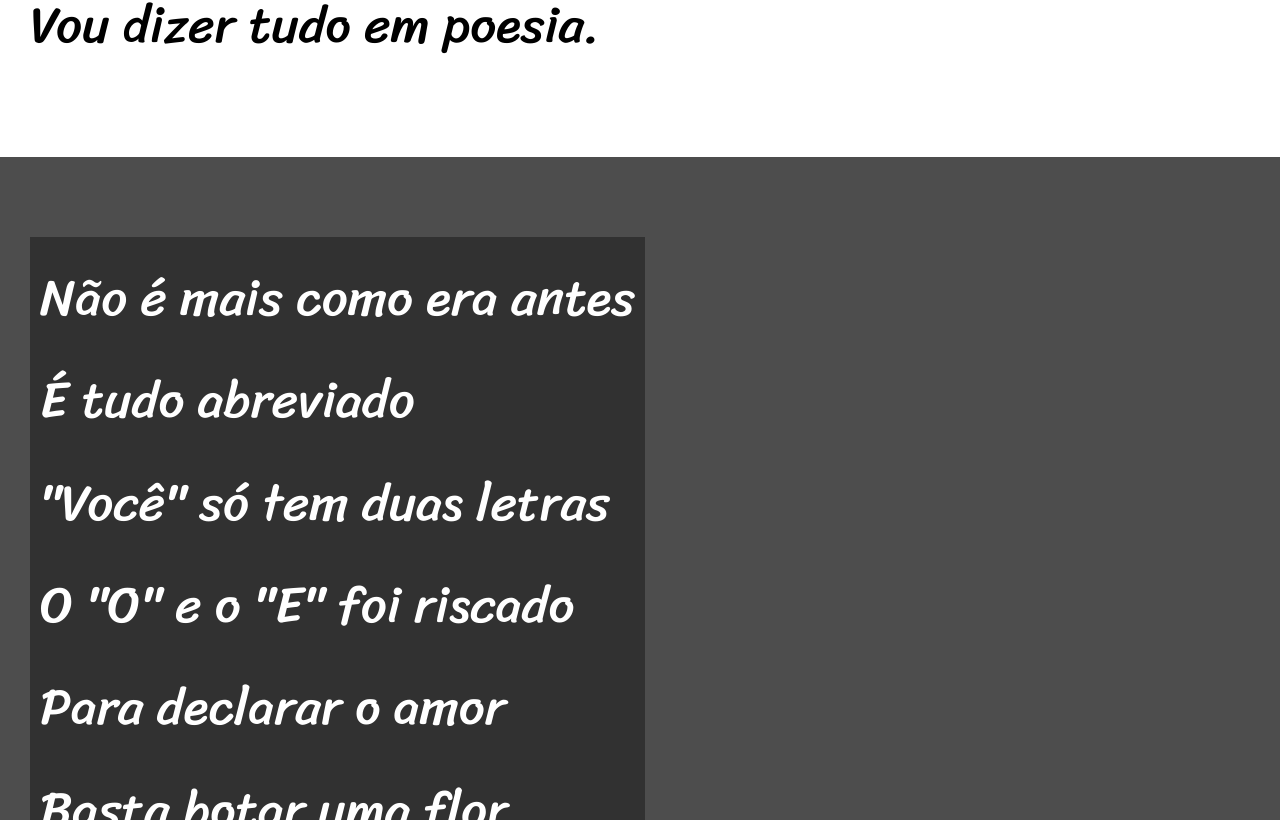
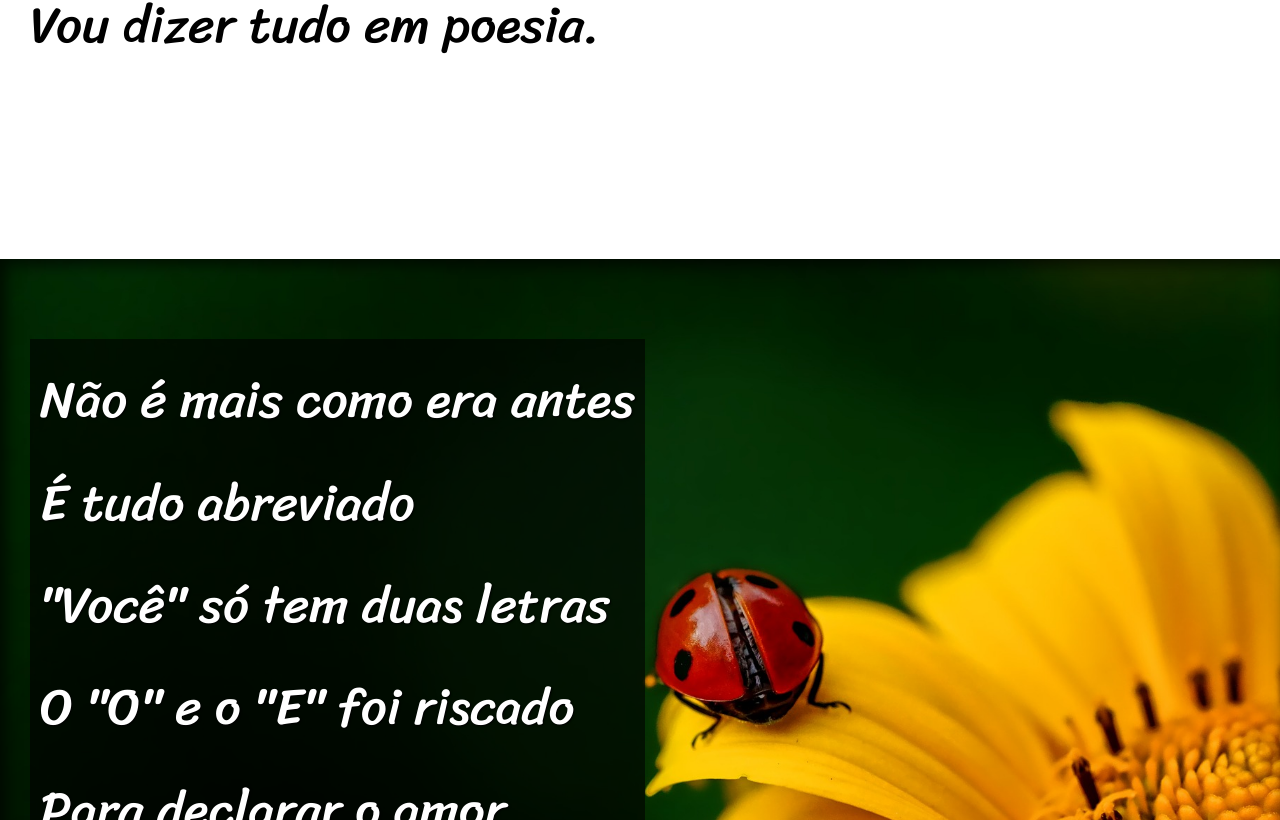
Before and after one commit to KawanReis/html-css, a plain HTML site: page desafios/desafios com guanabara/desafio012/index.html in a window 1280 px wide. Shown: the part 980-1800 px from the top of the page. Drawn offline with Linux system fonts and the light colour scheme.

Commit message:
Projeto Cordel finalizado

```diff
--- a/desafios/desafios com guanabara/desafio012/estilo/style.css
+++ b/desafios/desafios com guanabara/desafio012/estilo/style.css
@@ -62,20 +62,38 @@ section {
     font-size: 4vw;
 }
 
+section > p {
+    padding-bottom: 2em;
+}
+
 section.normal {
     background-color: white;
     color: black;
 }
 
 section.imagem > p {
-    background-color: rgba(0, 0, 0, 0.363);
+    background-color: rgba(0, 0, 0, 0.61);
     padding: 10px;
     display: inline-block;
+    text-shadow: 1px 1px 2px black;
 }
 
 section.imagem {
     background-color: rgb(77, 77, 77);
     color: white;
+    box-shadow: inset 6px 6px 15px 0px rgba(0, 0, 0, 0.692);
+    background-attachment: fixed;
+}
+
+section#img01 {
+    background-image: url(../imagens/background001.jpg);
+    background-position: right center;
+    background-size: cover;
+}
+
+section#img02 {
+    background-image: url(../imagens/background002.jpg);
+    background-size: cover;
 }
 
 footer {
--- a/desafios/desafios com guanabara/desafio012/index.html
+++ b/desafios/desafios com guanabara/desafio012/index.html
@@ -28,7 +28,7 @@
         </p>
     </section>
 
-    <section class="imagem">
+    <section class="imagem" id="img01">
         <p>
             Não é mais como era antes <br>
             É tudo abreviado <br>
@@ -49,6 +49,8 @@
             Agora é .com <br>
             Se o saite é muito bom <br>
             Ele vale um alto preço. <br>
+        </p>
+        <p>
             Pra piorar a liguagem <br>
             O emoticom é um risco <br>
             Tem símbolo para tudo <br>
@@ -59,7 +61,7 @@
         </p>
     </section>
 
-    <section class="imagem">
+    <section class="imagem" id="img02">
         <p>
             Tenho saudade das cartas <br>
             Escritas com a própria mão <br>
```
